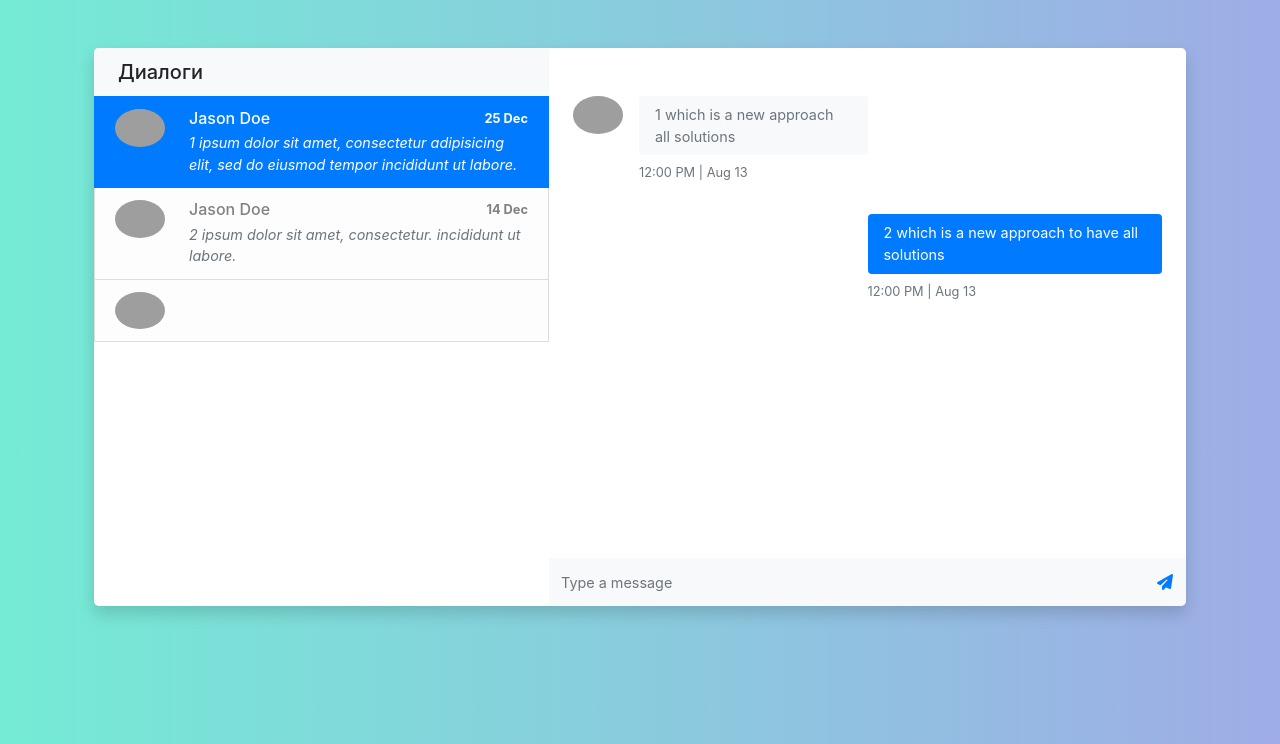
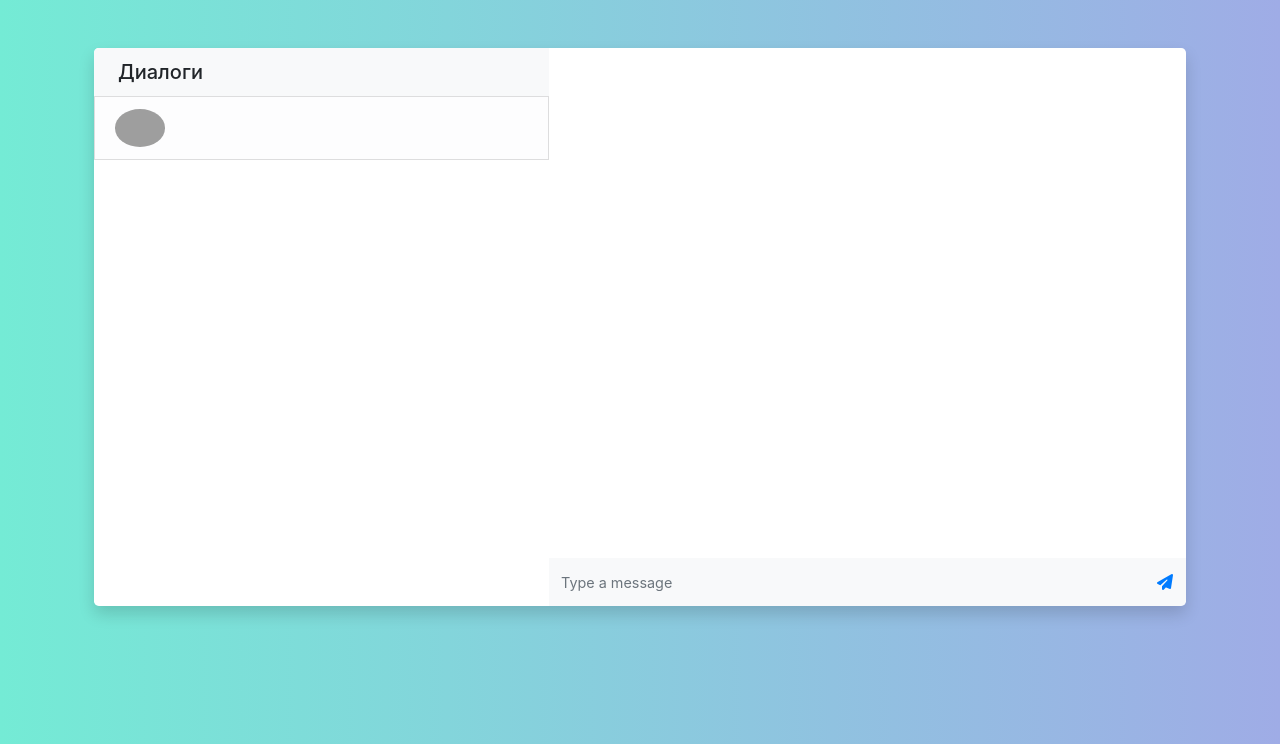
Before and after one commit to vebulogmetra/task_manageer, a Python web app: template src/front/templates/dialogs.html in a window 1280 px wide. Shown: the part 56-800 px from the top of the page. Run offline with Jinja, Linux system fonts and the light colour scheme; the template is opened without the code that fills it: most values are stand-ins (such as "Sample title", 1, 10 or a date in 2020); some libraries are stand-ins or nearby versions; grey boxes are pictures that could not be loaded.

Commit message:
refactor dialogs template

```diff
--- a/src/front/templates/dialogs.html
+++ b/src/front/templates/dialogs.html
@@ -15,48 +15,23 @@
     <div class="container py-5 px-4">
         <div class="row rounded-lg overflow-hidden shadow">
             {% if dialogs %}
-      <!-- Dialogs box-->
                 <div class="col-5 px-0">
                     <div class="bg-white">
-
                         <div class="bg-gray px-4 py-2 bg-light">
                             <p class="h5 mb-0 py-1">Диалоги</p>
                         </div>
-          <!-- блок диалогов -->
                         <div class="messages-box">
                             <div class="list-group rounded-0">
-
-              <!-- активный элемент -->
-              <a class="list-group-item list-group-item-action active text-white rounded-0">
-                <div class="media"><img src="https://bootstrapious.com/i/snippets/sn-chat/avatar.svg" alt="user" width="50" class="rounded-circle">
+                                {% for dialog in dialogs %}
+                                    <a href="#" onclick="showMessages('{{ dialog.id }}')" class="list-group-item list-group-item-action list-group-item-light rounded-0">
+                                        <div class="media">
+                                            <img src="{{ url_for('static', path='/profileimages/' + dialog.messages[0].sender.avatar_url) }}" alt="user" width="50" class="rounded-circle">
                                             <div class="media-body ml-4">
                                                 <div class="d-flex align-items-center justify-content-between mb-1">
-                      <h6 class="mb-0">Jason Doe</h6><small class="small font-weight-bold">25 Dec</small>
+                                                    <h6 class="mb-0">{{ dialog.messages[0].sender.first_name }} {{ dialog.messages[0].sender.last_name }}</h6>
+                                                    <small class="small font-weight-bold">{{ dialog.messages[0].send_at }}</small>
                                                 </div>
-                    <p class="font-italic mb-0 text-small">1 ipsum dolor sit amet, consectetur adipisicing elit, sed do eiusmod tempor incididunt ut labore.</p>
-                  </div>
-                </div>
-              </a>
-
-              <!-- неактивный элемент -->
-              <a href="#" class="list-group-item list-group-item-action list-group-item-light rounded-0">
-                <div class="media"><img src="https://bootstrapious.com/i/snippets/sn-chat/avatar.svg" alt="user" width="50" class="rounded-circle">
-                  <div class="media-body ml-4">
-                    <div class="d-flex align-items-center justify-content-between mb-1">
-                      <h6 class="mb-0">Jason Doe</h6><small class="small font-weight-bold">14 Dec</small>
-                    </div>
-                    <p class="font-italic text-muted mb-0 text-small">2 ipsum dolor sit amet, consectetur. incididunt ut labore.</p>
-                  </div>
-                </div>
-              </a>
-              {% for dialog in dialogs %}
-              <a href="#" class="list-group-item list-group-item-action list-group-item-light rounded-0">
-                <div class="media"><img src="{{ url_for('static', path='/profileimages/' + dialog.messages[0].sender.avatar_url) }}" alt="user" width="50" class="rounded-circle">
-                  <div class="media-body ml-4">
-                    <div class="d-flex align-items-center justify-content-between mb-1">
-                      <h6 class="mb-0">{{ dialog.messages[0].sender.first_name }} {{ dialog.messages[0].sender.last_name }}</h6><small class="small font-weight-bold">{{ dialog.messages[0].send_at.strftime('%d %b %Y') }}</small>
-                    </div>
-                    <p class="font-italic text-muted mb-0 text-small">{{ dialog.messages[0].content }}</p>
+                                                <p class="font-italic text-muted mb-0 text-small">{{ dialog.messages[-1].content }}</p>
                                             </div>
                                         </div>
                                     </a>
@@ -66,42 +41,124 @@
                     </div>
                 </div>
             {% endif %}
-      <!-- Chat Box-->
             <div class="col-7 px-0">
-        <div class="px-4 py-5 chat-box bg-white">
-          <!-- Sender Message-->
-          <div class="media w-50 mb-3"><img src="https://bootstrapious.com/i/snippets/sn-chat/avatar.svg" alt="user" width="50" class="rounded-circle">
-            <div class="media-body ml-3">
-              <div class="bg-light rounded py-2 px-3 mb-2">
-                <p class="text-small mb-0 text-muted">1 which is a new approach all solutions</p>
+                <div class="px-4 py-5 chat-box bg-white" id="chat-box">
                 </div>
-              <p class="small text-muted">12:00 PM | Aug 13</p>
-            </div>
-          </div>
-
-          <!-- Reciever Message-->
-          <div class="media w-50 ml-auto mb-3">
-            <div class="media-body">
-              <div class="bg-primary rounded py-2 px-3 mb-2">
-                <p class="text-small mb-0 text-white">2 which is a new approach to have all solutions</p>
-              </div>
-              <p class="small text-muted">12:00 PM | Aug 13</p>
-            </div>
-          </div>
-
-        </div>
-
-        <!-- Typing area -->
-        <form action="#" class="bg-light">
+                <form class="bg-light" action="" onsubmit="sendMessage(event)">
                     <div class="input-group">
-            <input type="text" placeholder="Type a message" aria-describedby="button-addon2" class="form-control rounded-0 border-0 py-4 bg-light">
+                        <input id="messageText" type="text" placeholder="Type a message" aria-describedby="button-addon2" class="form-control rounded-0 border-0 py-4 bg-light">
+                        <p hidden id="current_dialog_id"></p>
                         <div class="input-group-append">
                             <button id="button-addon2" type="submit" class="btn btn-link"> <i class="fa fa-paper-plane"></i></button>
                         </div>
                     </div>
                 </form>
-
             </div>
         </div>
     </div>
+    <script>
+        let current_user = {{ user | tojson | safe }};
+        let ws;
+
+        // let user_id = current_user.id;
+        // let dialog_id = document.getElementById("current_dialog_id").value;
+        // console.log("user_id: ", user_id)
+        // console.log("dialog_id: ", dialog_id)
+
+        // let ws = new WebSocket(`ws://localhost:8000/api/v1/chat/ws/${dialog_id}/${user_id}`);
+        // ws.onmessage = function(event) {
+        //     let messagesDiv = document.getElementById("chat-box");
+        //     let messageContent = document.createElement('div');
+        //     let messageTime = document.createElement('p');
+        //     let mediaBody = document.createElement('div');
+
+        //     mediaBody.className = 'media-body ml-3';
+        //     messageContent.className = 'bg-light rounded py-2 px-3 mb-2';
+        //     messageContent.innerHTML = '<p class="text-small mb-0 text-muted">' + event.data + '</p>';
+        //     messageDiv.className += ' ml-auto';
+        //     messageContent.className = 'bg-primary rounded py-2 px-3 mb-2';
+        //     messageContent.innerHTML = '<p class="text-small mb-0 text-white">' + event.data + '</p>';
+        //     messageTime.className = 'small text-muted';
+        //     messageTime.innerHTML = new Date().toISOString().slice(0, 19).replace("T", " ");
+
+        //     mediaBody.appendChild(messageContent);
+        //     mediaBody.appendChild(messageTime);
+        //     messageDiv.appendChild(mediaBody);
+        //     messagesDiv.appendChild(messageDiv);
+        // };
+
+        function sendMessage(event) {
+            let input = document.getElementById("messageText");
+            ws.send(input.value);
+            input.value = '';
+            event.preventDefault();
+        }
+
+
+        function showMessages(dialogId) {
+            // Прокидываем id текущего диалога в скрытый элемент
+            // let p = document.getElementById("current_dialog_id")
+            // p.innerText = dialogId
+            let user_id = current_user.id;
+            let dialog_id = dialogId;
+
+            ws = new WebSocket(`ws://localhost:8000/api/v1/chat/ws/${dialog_id}/${user_id}`);
+            ws.onmessage = function(event) {
+                let messageDiv = document.createElement('div');
+                let messageContent = document.createElement('div');
+                let messageTime = document.createElement('p');
+                let mediaBody = document.createElement('div');
+
+                messageDiv.className = 'media w-50 mb-3';
+                mediaBody.className = 'media-body ml-3';
+                messageContent.className = 'bg-light rounded py-2 px-3 mb-2';
+                messageContent.innerHTML = '<p class="text-small mb-0 text-muted">' + event.data + '</p>';
+                messageDiv.className += ' ml-auto';
+                messageContent.className = 'bg-primary rounded py-2 px-3 mb-2';
+                messageContent.innerHTML = '<p class="text-small mb-0 text-white">' + event.data + '</p>';
+                messageTime.className = 'small text-muted';
+                messageTime.innerHTML = new Date().toISOString().slice(0, 19).replace("T", " ");
+
+                mediaBody.appendChild(messageContent);
+                mediaBody.appendChild(messageTime);
+                messageDiv.appendChild(mediaBody);
+                messagesDiv.appendChild(messageDiv);
+            };
+
+
+
+            let messagesDiv = document.getElementById("chat-box");
+            messagesDiv.innerHTML = ''; // Clear previous messages
+            let dialogs = {{ dialogs | tojson | safe }};
+            let selectedDialog = dialogs.find(function(dialog) {
+                return dialog.id === dialogId;
+            });
+            let selectedMessages = selectedDialog.messages;
+
+            for (let i = 0; i < selectedMessages.length; i++) {
+                let message = selectedMessages[i];
+                let messageDiv = document.createElement('div');
+                messageDiv.className = 'media w-50 mb-3';
+                let mediaBody = document.createElement('div');
+                mediaBody.className = 'media-body ml-3';
+                let messageContent = document.createElement('div');
+                messageContent.className = 'bg-light rounded py-2 px-3 mb-2';
+                if (message.sender.id === current_user.id) {
+                    messageContent.innerHTML = '<p class="text-small mb-0 text-muted">' + message.content + '</p>';
+                    messageDiv.className += ' ml-auto';
+                    messageContent.className = 'bg-primary rounded py-2 px-3 mb-2';
+                    messageContent.innerHTML = '<p class="text-small mb-0 text-white">' + message.content + '</p>';
+                } else {
+                    messageContent.innerHTML = '<p class="text-small mb-0 text-muted">' + message.content + '</p>';
+                }
+                let messageTime = document.createElement('p');
+                messageTime.className = 'small text-muted';
+                messageTime.innerHTML = message.send_at;
+                mediaBody.appendChild(messageContent);
+                mediaBody.appendChild(messageTime);
+                messageDiv.appendChild(mediaBody);
+                messagesDiv.appendChild(messageDiv);
+            };
+        };
+    </script>
 {% endblock %}
```
Also changed, not shown: src/api_v1/dialogs/crud.py (+1 -10 lines), src/front/pages/dialog/views.py (+18 -3 lines), src/front/templates/chat.html (deleted, +0 -141 lines). Lines whose indentation alone changed are shown as unchanged.
